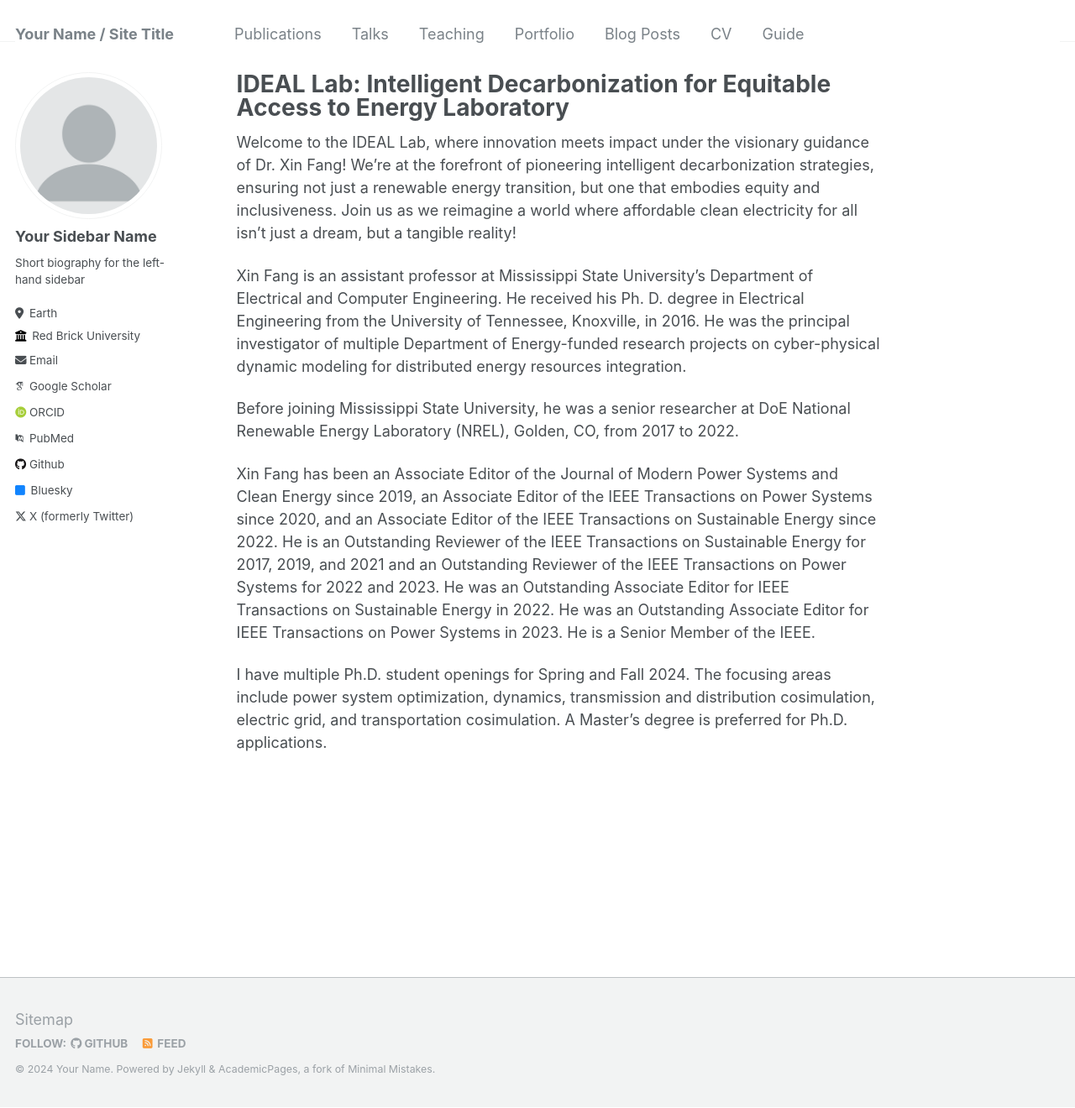
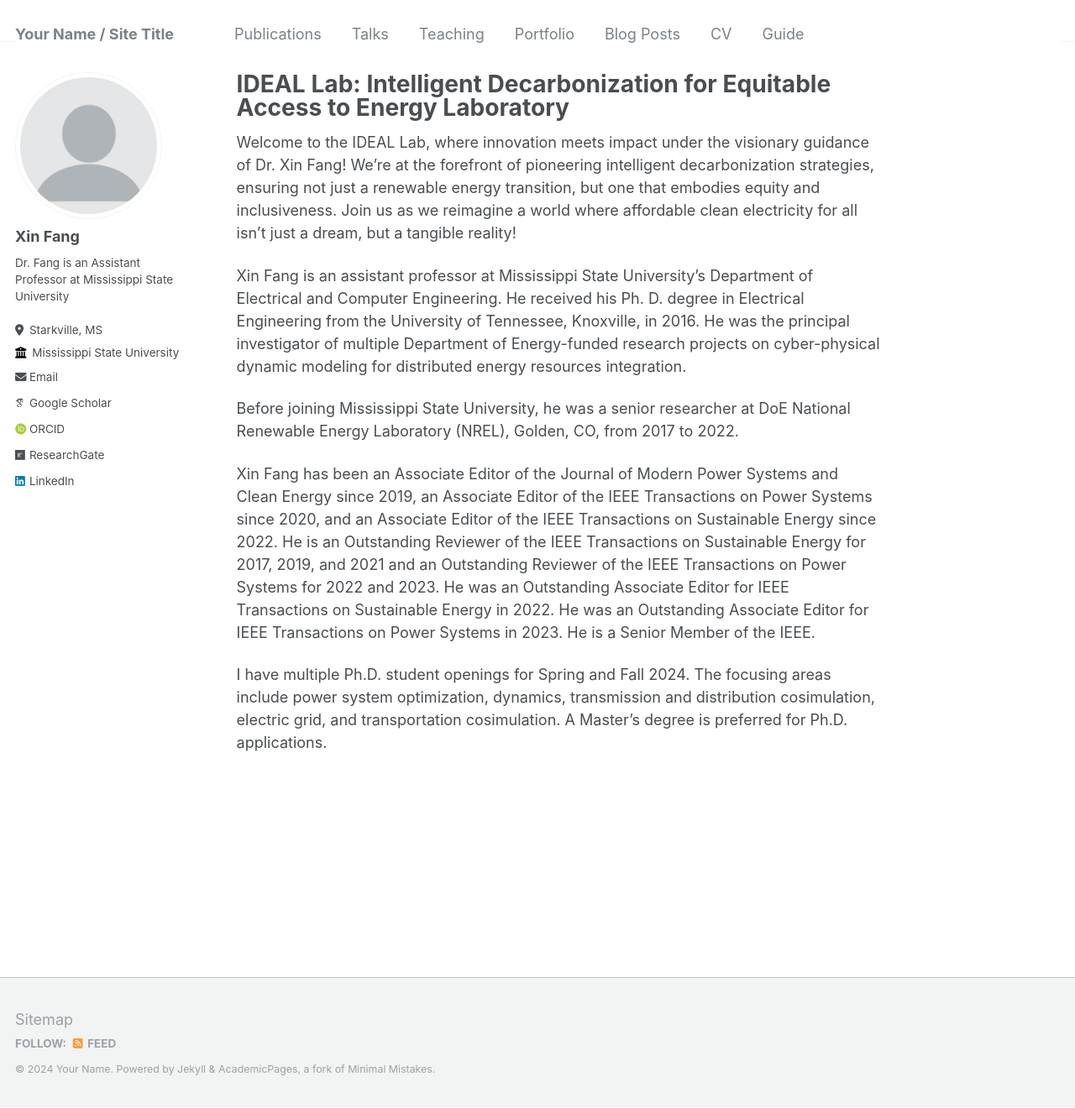
Before and after one commit to XinFang88/xinfang88.github.io, a Jekyll site: the page built from _pages/about.md, in a window 1280 px wide and 1320 px high. Shown: the whole window at 84% size. Built offline with Jekyll 4.4.1, drawn with Linux system fonts in a browser that asks for light colours; some web fonts are replaced.

Commit message:
Update _config.yml

```diff
--- a/_config.yml
+++ b/_config.yml
@@ -22,55 +22,26 @@ repository               : "academicpages/academicpages.github.io"
 author:
   # Biographic information
   avatar           : "profile.png"
-  name             : "Your Sidebar Name"
+  name             : "Xin Fang"
   pronouns         : # example: "she/her"
-  bio              : "Short biography for the left-hand sidebar"
-  location         : "Earth"
-  employer         : "Red Brick University"
+  bio              : "Dr. Fang is an Assistant Professor at Mississippi State University"
+  location         : "Starkville, MS"
+  employer         : "Mississippi State University"
   uri              : # URL
-  email            : "none@example.org"
+  email            : "xfang@ece.msstate.edu"
 
   # Academic websites
   arxiv            : # URL - Update with the correct link to your profile
-  googlescholar    : "https://scholar.google.com/citations?user=PS_CX0AAAAAJ"
+  googlescholar    : "https://scholar.google.com/citations?hl=en&user=lr3EP0AAAAAJ&view_op=list_works&sortby=pubdate#"
   impactstory      : # URL
-  orcid            : "http://orcid.org/yourorcidurl"
-  pubmed           : "https://www.ncbi.nlm.nih.gov/pubmed/?term=john+snow"
-  researchgate     : # URL
+  orcid            : "https://orcid.org/0000-0002-7979-803X"
+  researchgate     : "https://www.researchgate.net/profile/Xin-Fang-15"
 
-  # Repositories and software development
-  bitbucket        : # Username - Update with your username on the site
-  codepen          : # Username
-  dribbble         : # Username
-  github           : "academicpages"
-  kaggle           : # Username
-  stackoverflow    : # User number or user number and name (i.e., use "1" or "1/jeff-atwood")
 
   # Social media
-  bluesky          : "bsky.app" # Replace this with you Bluesky username
-  facebook         : # Username
-  flickr           : # Username
-  foursquare       : # Username
-  goodreads        : # Username
-  google_plus      : # Username
-  keybase          : # Username
-  instagram        : # Username
-  lastfm           : # Username
-  linkedin         : # Username
-  mastodon         : # URL
-  medium           : # URL
-  pinterest        : # Username
-  soundcloud       : # Username
-  steam            : # Username
-  telegram         : # URL
-  tumblr           : # Username
-  twitter          : "UniofOxford"  # Replace this with your X / Twitter handle
-  vine             : # Username
-  weibo            : # Username
-  wikipedia        : # Username
-  xing             : # Username
-  youtube          : # Username
-  zhihu            : # URL
+  linkedin         : "https://www.linkedin.com/in/xin-fang-82b90646/"
+
+
 
 
 # Site Settings
```
